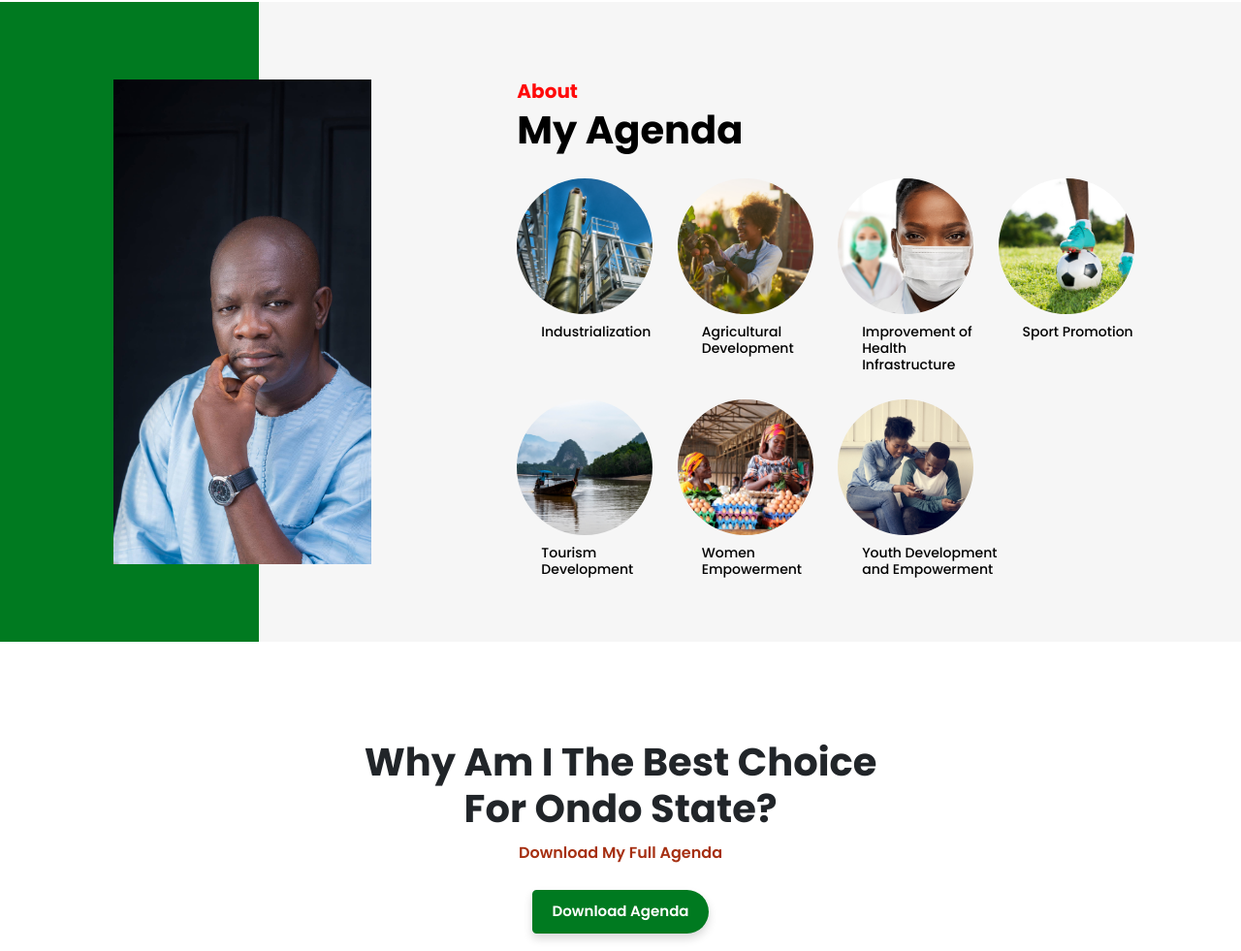
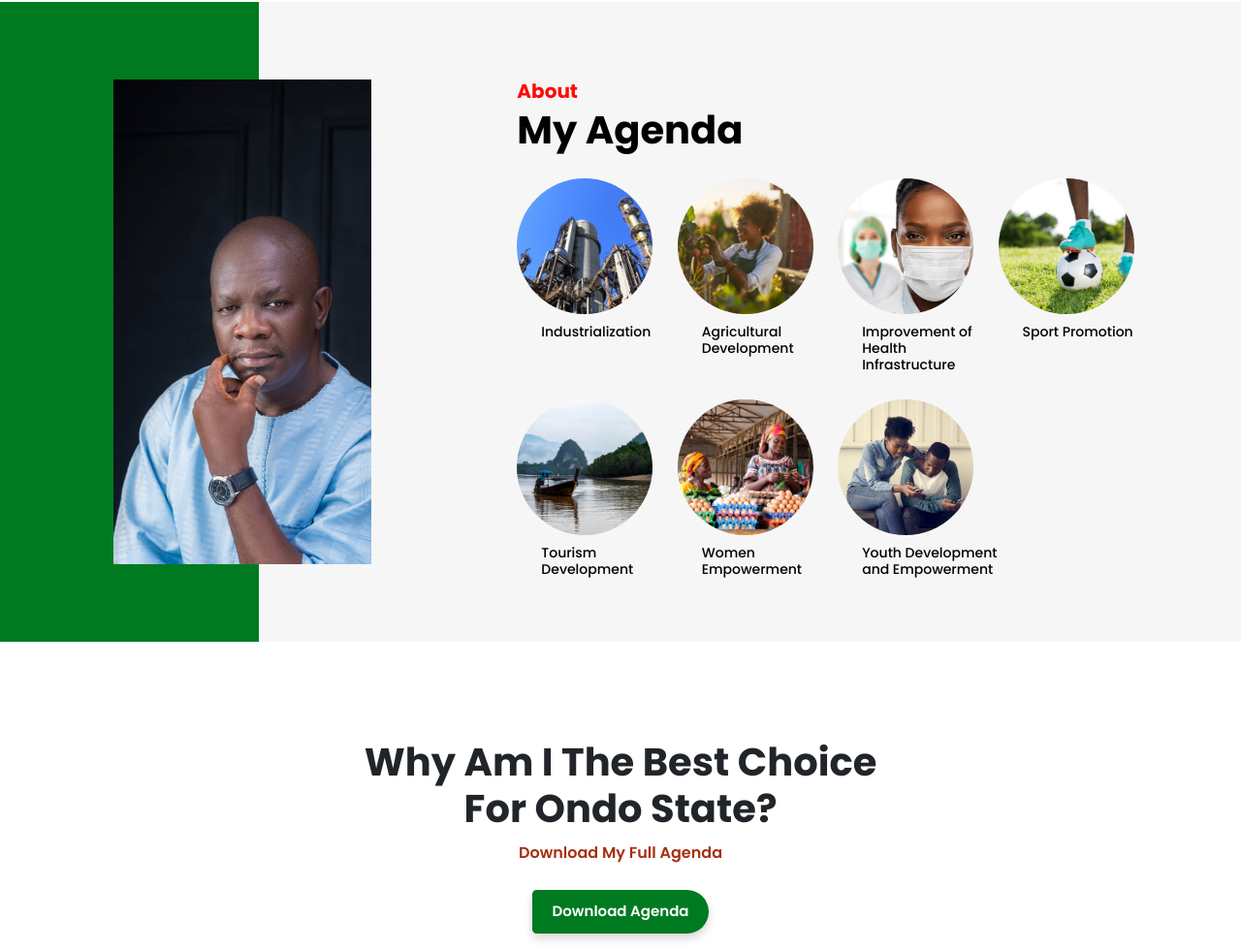
Before and after one commit to grace22411/Campaign-site, a plain HTML site: page index.html in a window 1280 px wide. Shown: the part 1448-2429 px from the top of the page at 97% size. Drawn offline with nearby package versions, Linux system fonts and the light colour scheme; files whose address does not match are found by name.

Commit message:
image changed

```diff
--- a/style.scss
+++ b/style.scss
@@ -565,7 +565,7 @@ section{
                             background-position: center;
                         }
                         .first{
-                            background-image: url(images/industry.jpg);
+                            background-image: url(images/indus.jpeg);
                         }
                         .second{
                             background-image: url(images/agriculture.jpg);
```
Also changed, not shown: images/indus.jpeg (added), style.css.
